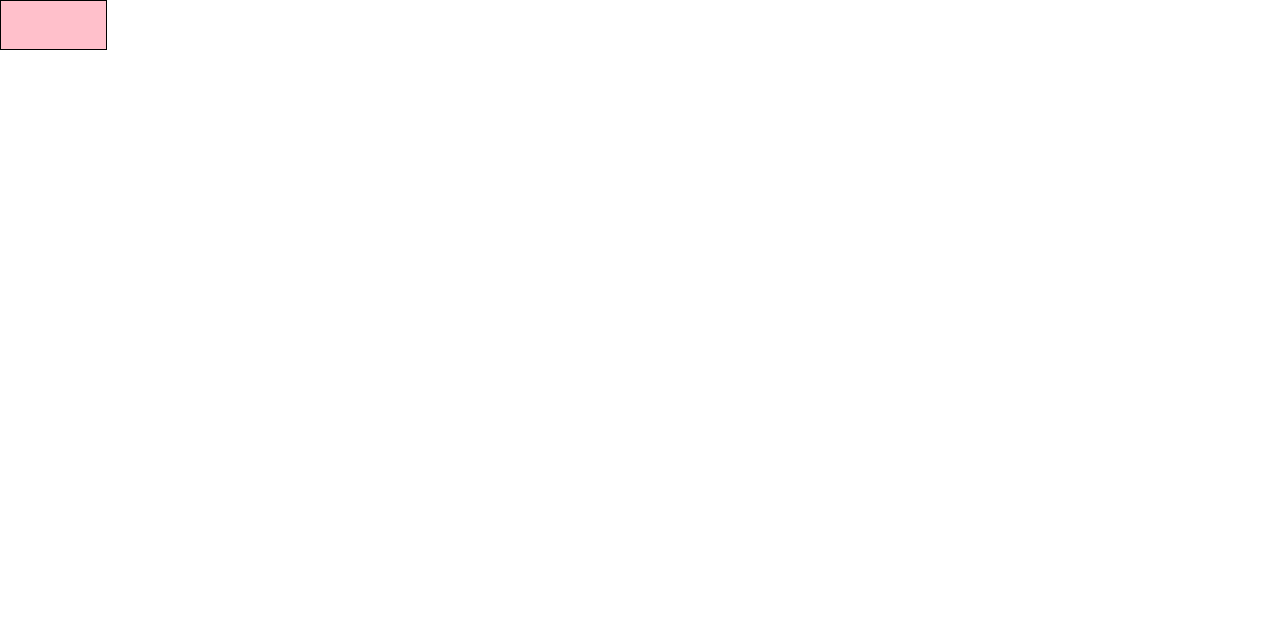
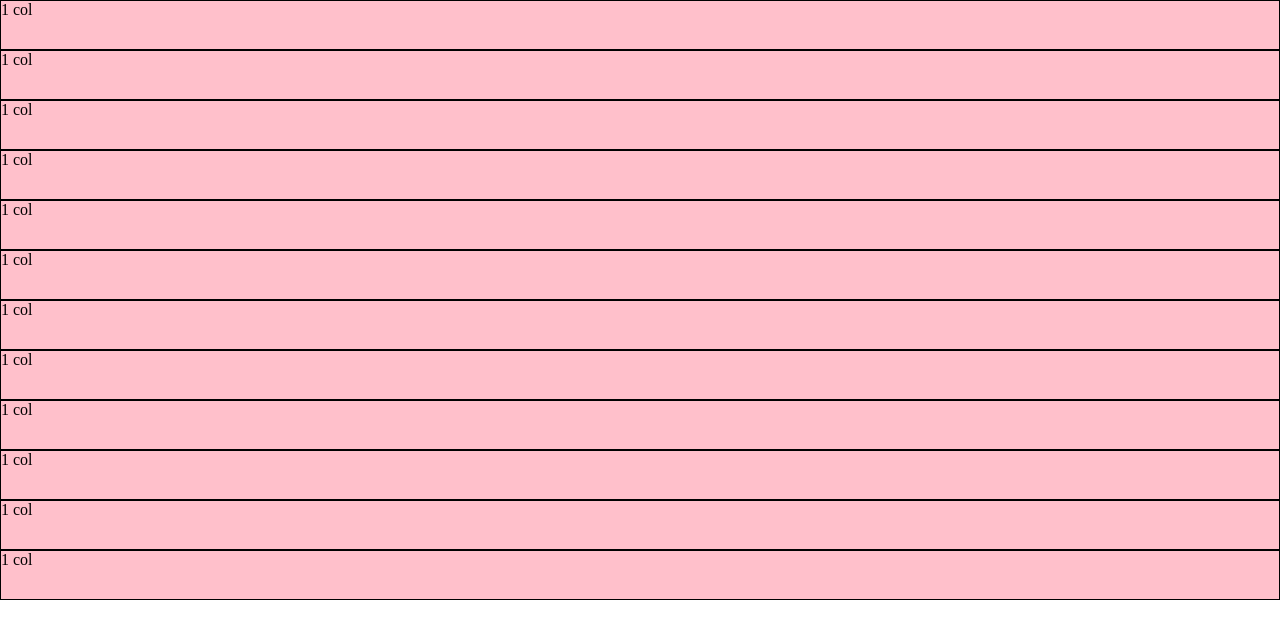
Before and after one commit to Luca-Riz/html-css-12bool, a plain HTML site: page index.html in a window 1280 px wide. Drawn offline with Linux system fonts and the light colour scheme.

Commit message:
add first line xs

```diff
--- a/index.html
+++ b/index.html
@@ -15,8 +15,41 @@
     <section>
         <div class="container-fluid">
             <div class="row">
-                <div class="col-xs-1">
-                    <div class="box"></div>
+                <div class="col-xs-12">
+                    <div class="box">1 col</div>
+                </div>
+                <div class="col-xs-12">
+                    <div class="box">1 col</div>
+                </div>
+                <div class="col-xs-12">
+                    <div class="box">1 col</div>
+                </div>
+                <div class="col-xs-12">
+                    <div class="box">1 col</div>
+                </div>
+                <div class="col-xs-12">
+                    <div class="box">1 col</div>
+                </div>
+                <div class="col-xs-12">
+                    <div class="box">1 col</div>
+                </div>
+                <div class="col-xs-12">
+                    <div class="box">1 col</div>
+                </div>
+                <div class="col-xs-12">
+                    <div class="box">1 col</div>
+                </div>
+                <div class="col-xs-12">
+                    <div class="box">1 col</div>
+                </div>
+                <div class="col-xs-12">
+                    <div class="box">1 col</div>
+                </div>
+                <div class="col-xs-12">
+                    <div class="box">1 col</div>
+                </div>
+                <div class="col-xs-12">
+                    <div class="box">1 col</div>
                 </div>
             </div>
         </div>
```
